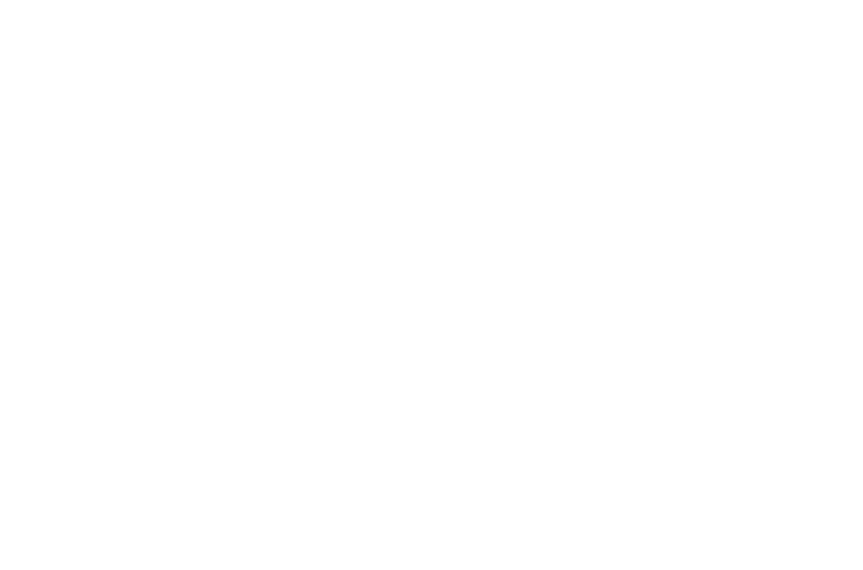
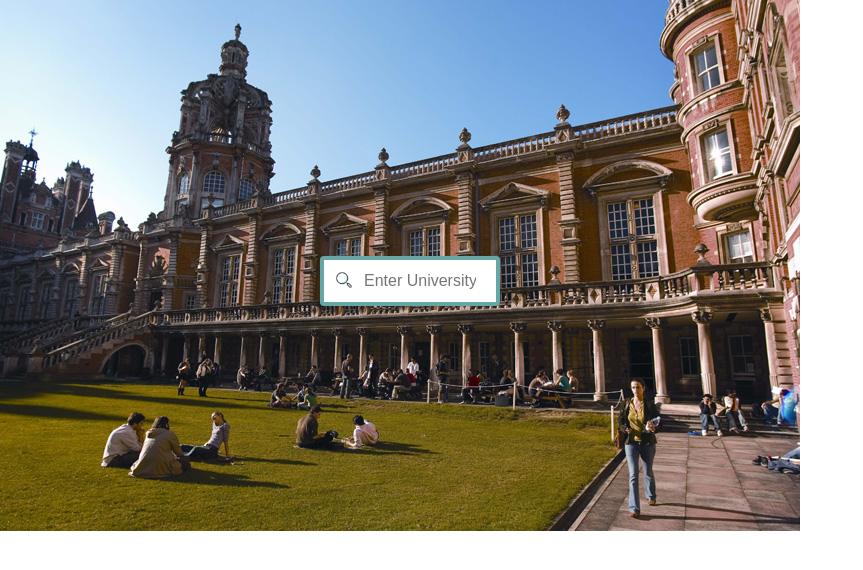
Before and after one commit to fack2/University-Autocomplete, a plain HTML site: page public/index.html in a window 1280 px wide. Shown: the whole page, without its empty margins (0-863 px from the left). Drawn offline with Linux system fonts and the light colour scheme.

Commit message:
creating html and css files

```diff
--- a/public/css/style.css
+++ b/public/css/style.css
@@ -0,0 +1,40 @@
+* {
+  margin: 0;
+  padding: 0;
+}
+
+body {
+  background-image: url("/public/image/uni1.jpg");
+  background-repeat: no-repeat;
+  height: 100%;
+  background-size: cover cover;
+  margin-bottom: 0;
+}
+
+input[type="text"] {
+  width: 180px;
+  box-sizing: border-box;
+  border: 4px solid #65a7a4;
+  border-radius: 4px;
+  font-size: 16px;
+  background-color: white;
+  background-image: url("/public/image/search.png");
+  background-size: 20px;
+  background-position: 10px 10px;
+  background-repeat: no-repeat;
+  padding: 12px 20px 12px 40px;
+  -webkit-transition: width 0.4s ease-in-out;
+  transition: width 0.02s ease-in-out;
+  margin-left: 25%;
+}
+form {
+  margin-top: 20%;
+}
+
+input[type="text"]:focus {
+  border: 4px solid #65a7a4;
+  width: 85%;
+  margin: 0 auto;
+  position: relative;
+  margin-left: 8%;
+}
--- a/public/index.html
+++ b/public/index.html
@@ -1,17 +1,25 @@
 <!DOCTYPE html>
 <html lang="en">
+  <head>
+    <title>University Guide</title>
+    <meta charset="UTF-8" />
+    <meta name="viewport" content="width=device-width, initial-scale=1.0" />
+    <link rel="stylesheet" href="css/style.css" />
+  </head>
 
-<head>
-    <title>University Guide</title>
-    <meta charset="UTF-8">
-    <meta name="viewport" content="width=device-width, initial-scale=1.0">
-    <link rel="stylesheet" href="css/style.css">
-</head>
-
-<body>
-
-
+  <body>
+    <section class="container">
+      <form>
+        <label for=""></label>
+        <input
+          type="text"
+          name="search"
+          id="search"
+          class="search"
+          placeholder="Enter University Name... "
+        />
+      </form>
+    </section>
     <script src="js/script.js"></script>
-</body>
-
+  </body>
 </html>
```
Also changed, not shown: public/image/search.png (added), public/image/uni1.jpg (added).
